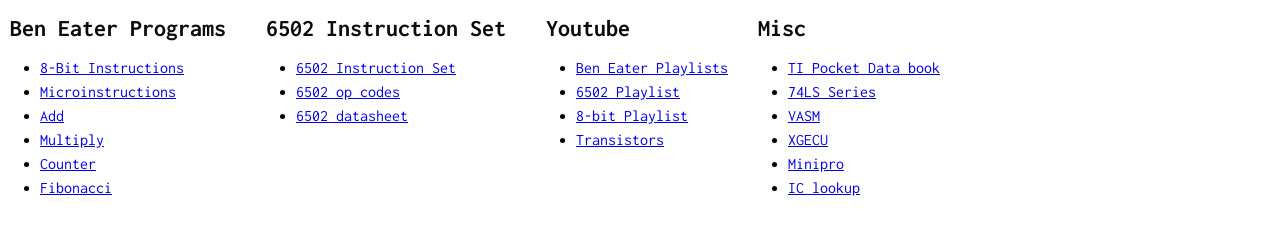
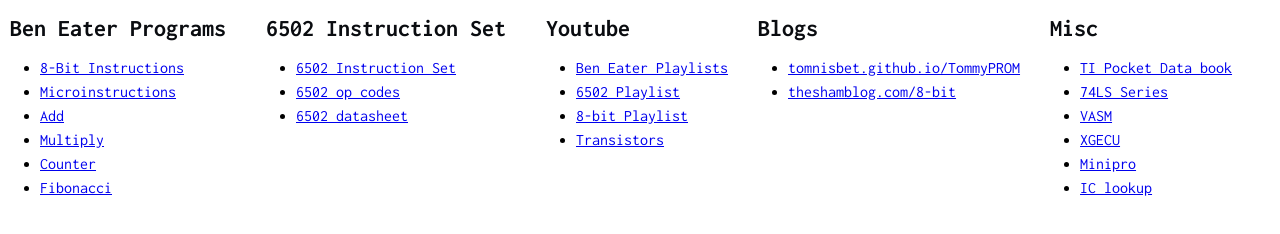
Before and after one commit to soodmax/soodmax.com, a plain HTML site: page index.html in a window 1280 px wide. Drawn offline with Linux system fonts and the light colour scheme.

Commit message:
Ben Eater Changes #9

```diff
--- a/index.html
+++ b/index.html
@@ -87,6 +87,25 @@
           </ul>
         </div>
         <div>
+          <h2>Blogs</h2>
+          <ul>
+            <li>
+              <a
+                href="https://tomnisbet.github.io/TommyPROM/"
+                target="_new"
+                >tomnisbet.github.io/TommyPROM</a
+              >
+            </li>
+            <li>
+              <a
+                href="https://theshamblog.com/programs-and-more-commands-for-the-ben-eater-8-bit-breadboard-computer/"
+                target="_new"
+                >theshamblog.com/8-bit</a
+              >
+            </li>
+          </ul>
+        </div>
+        <div>
           <h2>Misc</h2>
           <ul>
             <li>
--- a/style.css
+++ b/style.css
@@ -210,4 +210,5 @@
 .flex {
   display: flex;
   gap: 20px;
+  flex-wrap: wrap;
 }
```
